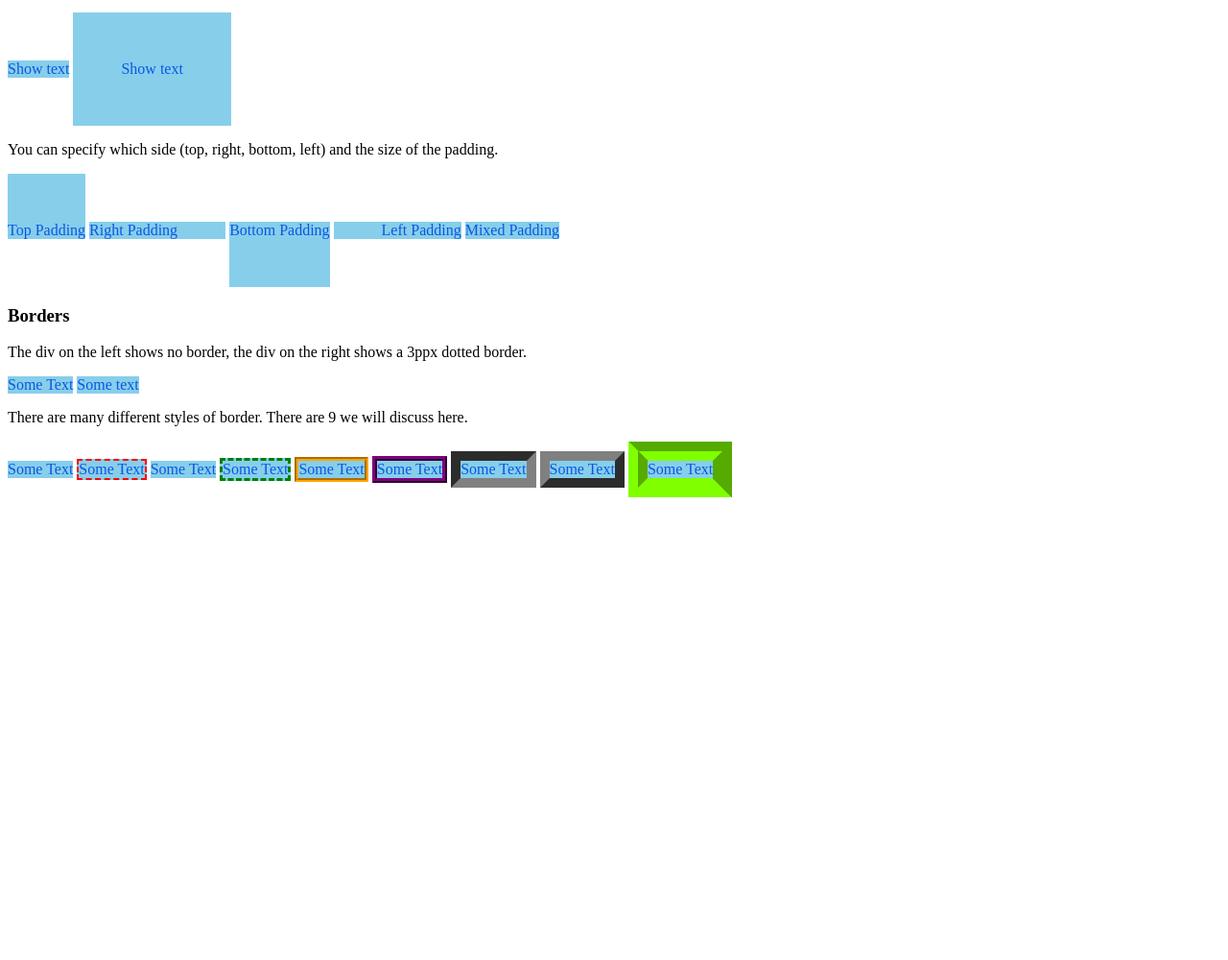
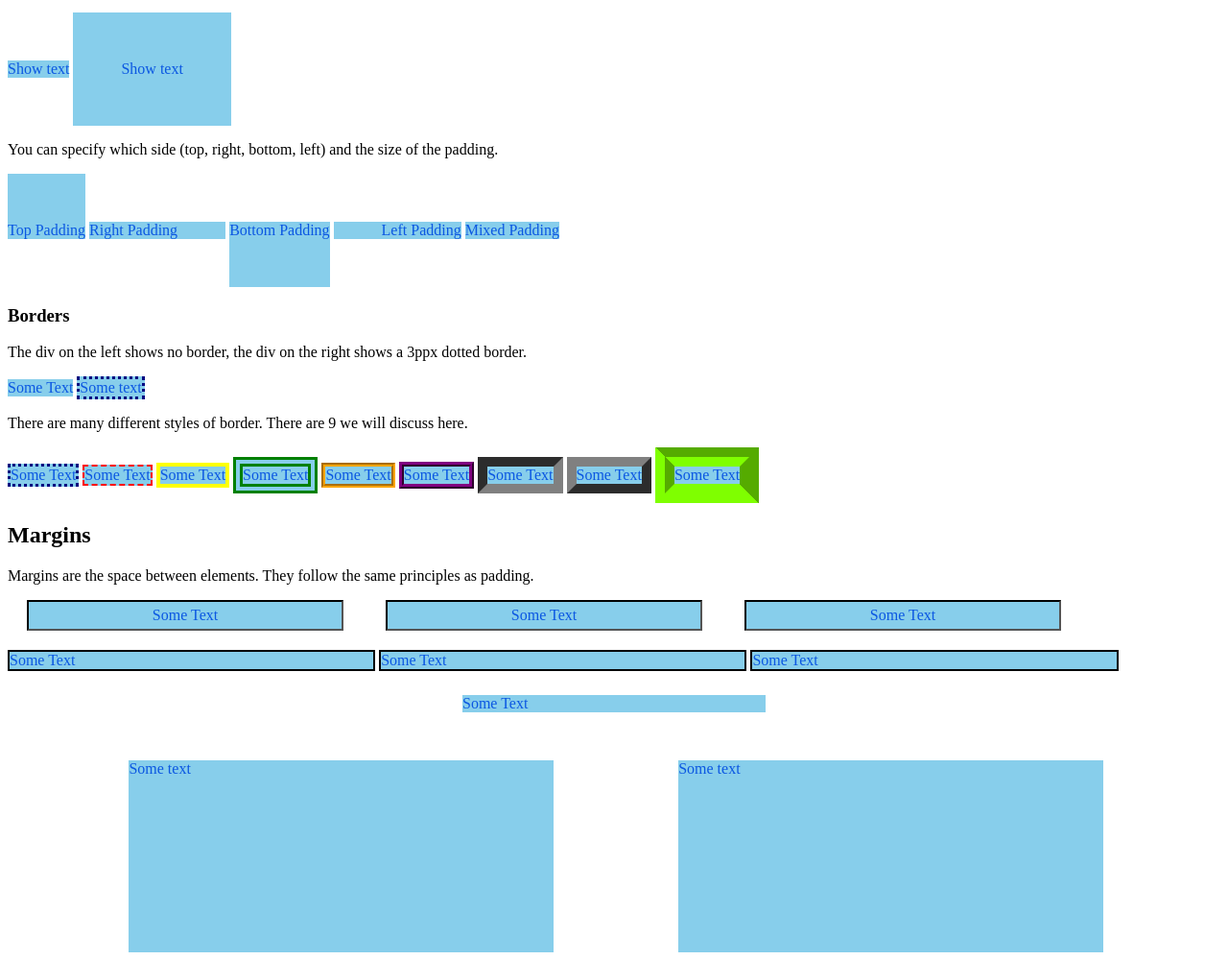
Before and after one commit to tylerlay000/BoxModel, a plain HTML site: page index.html in a window 1280 px wide. Shown: the part 101-1101 px from the top of the page at 96% size. Before the commit the page ends 800 px from the top, so only its background shows below. Drawn offline with Linux system fonts and the light colour scheme.

Commit message:
Margin Notes

```diff
--- a/index.html
+++ b/index.html
@@ -22,6 +22,7 @@
             <div id="noBorder">Some Text</div>
             <div id="dottedBorder">Some text</div>
         <p>There are many different styles of border. There are 9 we will discuss here.</p>
+
         <div id="dottedBorder">Some Text</div>
         <div id="dashedBorder">Some Text</div>
         <div id="solidBorder">Some Text</div>
@@ -32,5 +33,21 @@
         <div id="outsetBorder">Some Text</div>
         <div id="mixedBorder">Some Text</div>
 
+        <h2>Margins</h2>
+        <p>Margins are the space between elements. They follow the same principles as padding.</p>
+
+        <div class="row1">Some Text</div>
+        <div class="row1">Some Text</div>
+        <div class="row1">Some Text</div>
+        <div class="row2">Some Text</div>
+        <div class="row2">Some Text</div>
+        <div class="row2">Some Text</div>
+
+        <div id="center">Some Text</div>
+        <div id="perLeftMargin">Some text</div>
+        <div id="perRightMargin">Some text</div>
+
+
+
     </body>
 </html>
--- a/style.css
+++ b/style.css
@@ -35,18 +35,18 @@ div{
 }
 
 #dottedBorder{
-    border:3px wavy navy;
+    border:3px dotted navy;
 }
 
 #dashedBorder{
     border:2px dashed red;
 }
 
-#soldBorder{
-    border:4px dashed yellow;
+#solidBorder{
+    border:4px solid yellow;
 }
 #doubleBorder{
-    border:3px dashed green;
+    border:10px double green;
 }
 
 #grooveBorder{
@@ -71,3 +71,38 @@ div{
     border-style:groove outset inset ridge;
     border-width:20px;
 }
+
+.row1{
+    width:25%;
+    border:2px inset black;
+    padding:5px;
+    text-align:center;
+    margin-left:20px;
+    margin-right:20px;
+}
+
+.row2{
+    width:30%;
+    border:2px solid black;
+    margin-top:20px;
+}
+
+#center{
+    display:block;
+    width:25%;
+    margin:auto;
+    margin-top:25px;
+    margin-bottom:50px;
+}
+
+#perLeftMargin{
+    height:200px;
+    width:35%;
+    margin-left:10%;
+    margin-right:10%;
+}
+
+#perRightMargin{
+    height:200px;
+    width:35%;
+}
```
